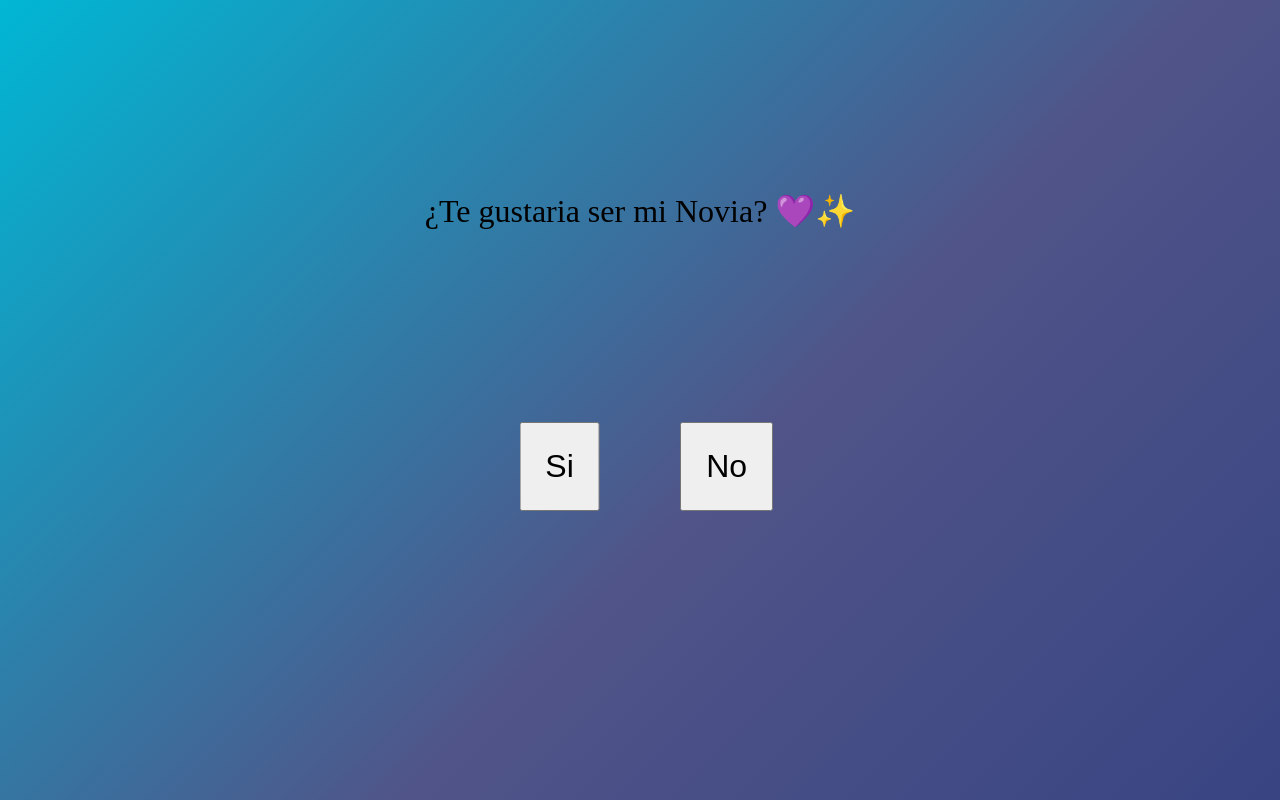
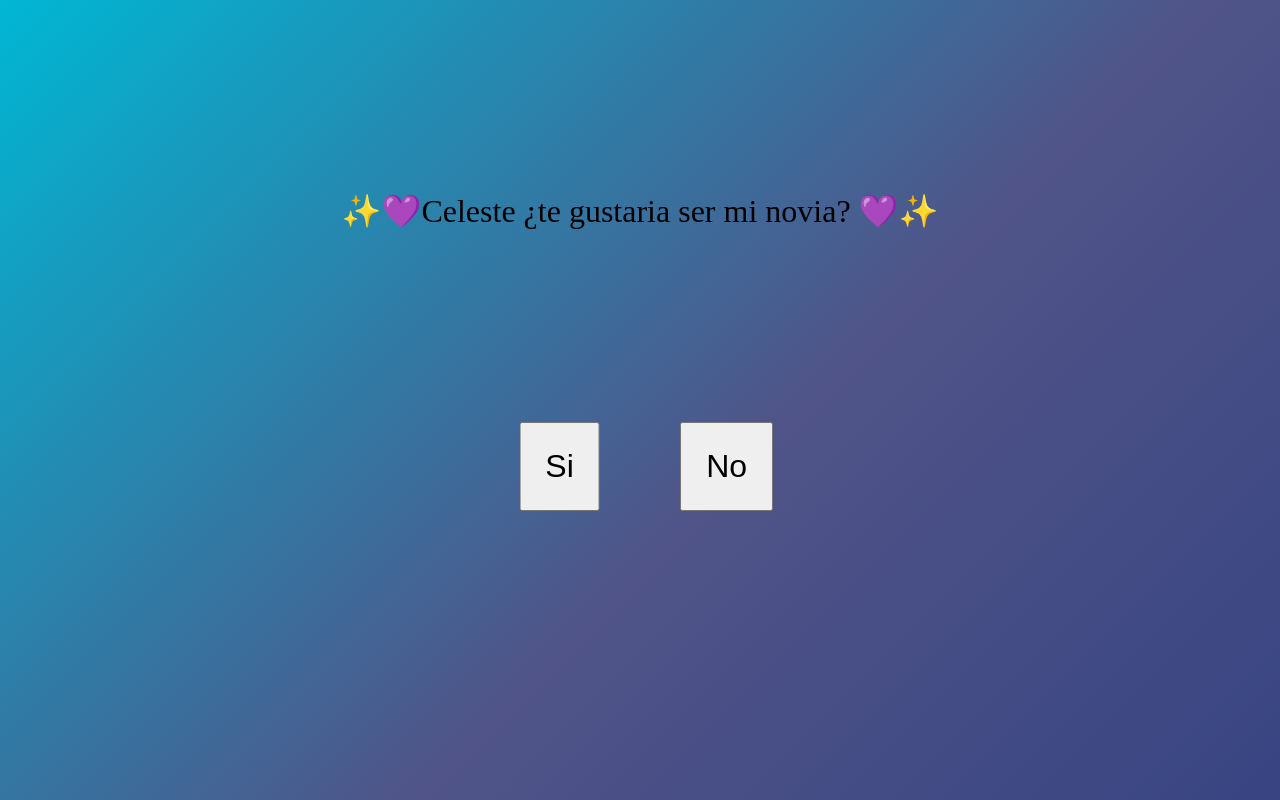
Before and after one commit to martzom/Celeste, a plain HTML site: page index.html in a window 1280 px wide. Drawn offline with Linux system fonts and the light colour scheme.

Commit message:
Update index.html

```diff
--- a/index.html
+++ b/index.html
@@ -10,7 +10,7 @@
 <body>
 
     <div class="contenedor">
-        <p>¿Te gustaria ser mi Novia? 💜✨</p>
+        <p>✨💜Celeste ¿te gustaria ser mi novia? 💜✨</p>
         <button id="yesBtn">Si</button>
         <button id="noBtn">No</button>
     </div>
```
